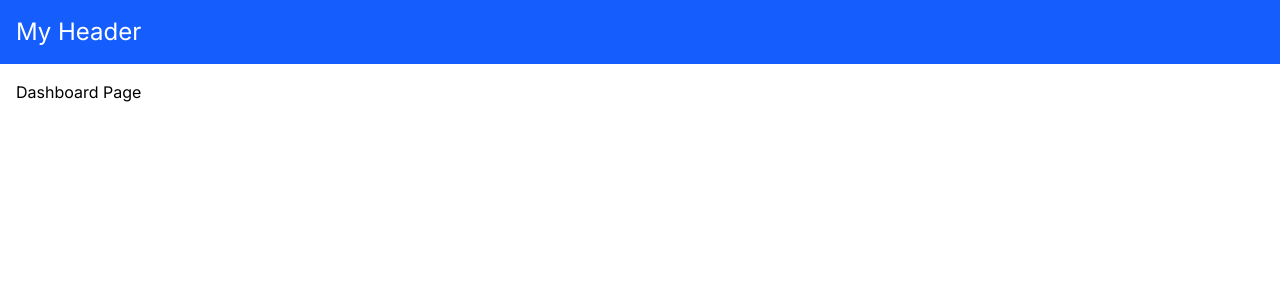
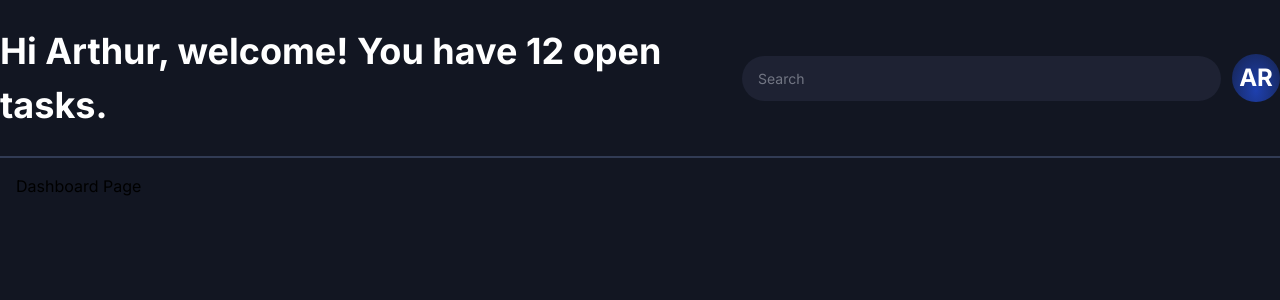
Before and after one commit to yaStigma/react-dashboard-interface, a React (Vite) app: page / in a window 1280 px wide. Shown: the top 300 px of the page. Built offline with nearby package versions, Linux system fonts and the light colour scheme.

Commit message:
feat: markup Header

```diff
--- a/src/data/mockData.json
+++ b/public/mockData.json
@@ -1,6 +1,7 @@
 {
     "dashboard": {
-      "welcomeMessage": "Hi Arthur, welcome! You have 12 open tasks.",
+            "name": "Arthur",
+      "tasks": "12",
       "navigation": ["Dashboard", "Accounts", "Brokers", "Submissions"],
       "workQueue": [
         { "name": "SM. Sam Masters" },
--- a/src/components/Header.jsx
+++ b/src/components/Header.jsx
@@ -1,7 +1,33 @@
+import { useState, useEffect } from "react";
+
 export default function Header() {
+  const [data, setData] = useState(null);
+  useEffect(() => {
+    fetch("/mockData.json")
+      .then((res) => res.json())
+      .then((json) => setData(json));
+  }, []);
+
+  if (!data) return <div>Loading...</div>;
+
   return (
-    <header className="bg-blue-600 text-white p-4">
-      <h1 className="text-2xl">My Header</h1>
+    <header className="w-full flex justify-center border-b-2 border-cardBorder">
+      <div className="flex items-center justify-between py-6 w-[1656px]  ">
+        <h1 className="text-textPrimary text-headingLg font-headingLg leading-headingLg">
+          Hi {data.dashboard.name}, welcome! You have {data.dashboard.tasks}{" "}
+          open tasks.
+        </h1>
+        <div className="flex items-center gap-[11px]">
+          <input
+            type="text"
+            placeholder="Search"
+            className="w-[479px] h-[48] text-body font-body text-textSecondary border-none  rounded-full outline-none  bg-cardLight px-4 py-3 focus:outline-none focus:border-cardBlue focus:ring-2 transition-all cursor-pointer"
+          />
+          <div className="size-12 flex items-center justify-center rounded-full bg-radial-[at_50%_75%] from-gradientfrom to-gradientto to-100% text-textPrimary text-heading font-heading leading-heading">
+            {data.dashboard.name.substring(0, 2).toUpperCase()}
+          </div>
+        </div>
+      </div>
     </header>
   );
 }
--- a/src/components/Layout.jsx
+++ b/src/components/Layout.jsx
@@ -3,13 +3,15 @@ import { Outlet } from "react-router-dom";
 import Header from "./Header";
 export default function Layout() {
   return (
-    <div className="flex flex-col h-screen">
-      <Header />
-      <main className="flex-grow p-4">
-        <Suspense fallback={<div>Loading...</div>}>
-          <Outlet />
-        </Suspense>
-      </main>
+    <div className="bg-background flex flex-col min-h-screen">
+      <div className="w-full max-w-[1920px] mx-auto ">
+        <Header />
+        <main className="flex-1 p-4 overflow-auto">
+          <Suspense fallback={<div>Loading...</div>}>
+            <Outlet />
+          </Suspense>
+        </main>
+      </div>
     </div>
   );
 }
--- a/src/index.css
+++ b/src/index.css
@@ -12,11 +12,15 @@
 @theme {
   --color-background: #121622;
   --color-cardDark: #0c0f17;
+  --color-cardLight: #1e2233;
   --color-cardBorder: #313b54;
   --color-cardBlue: #3b82f6;
   --color-textPrimary: #ffffff;
   --color-textSecondary: #c5cad3;
   --color-textMuted: #e5e7eb;
+  --color-gradientfrom: #1e40af;
+
+  --color-gradientto: rgba(30, 64, 175, 0.3);
 
   --font-font-family: "Inter", sans-serif;
   --text-headingLg: 36px;
```
